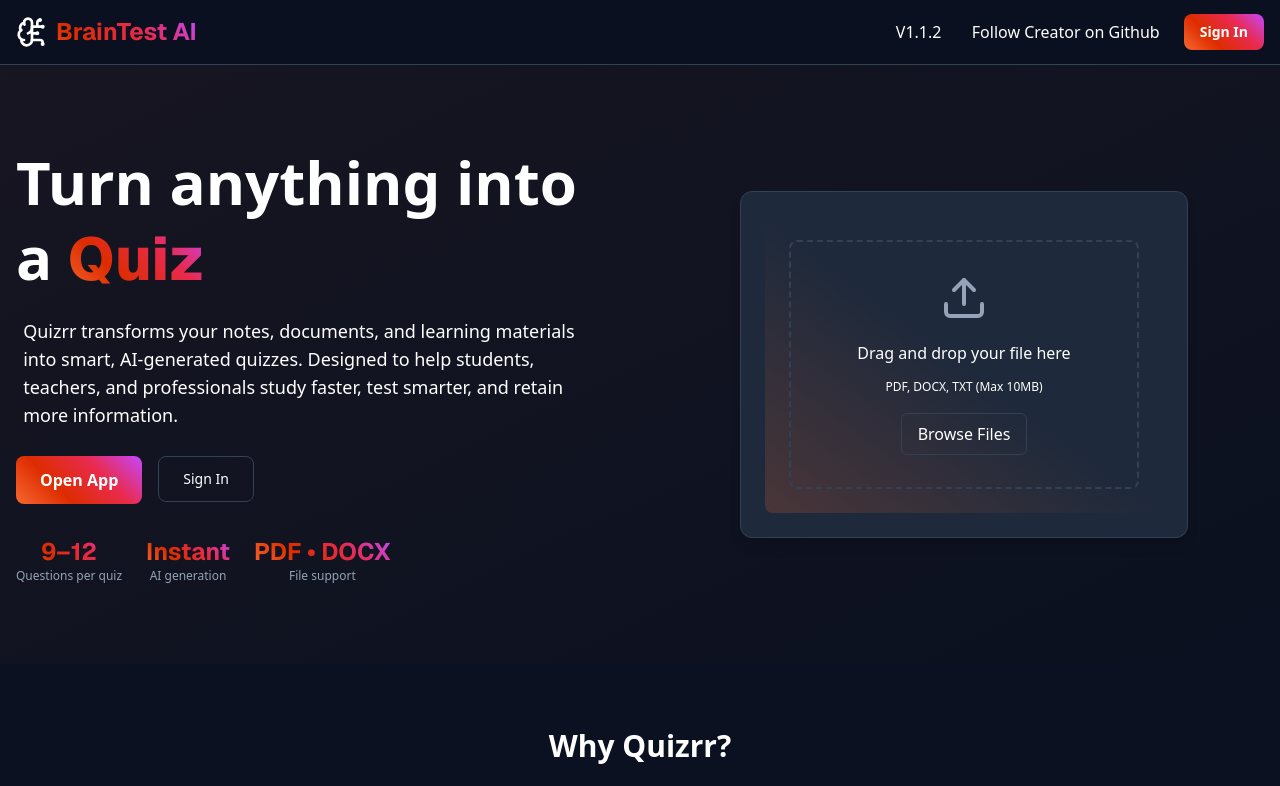
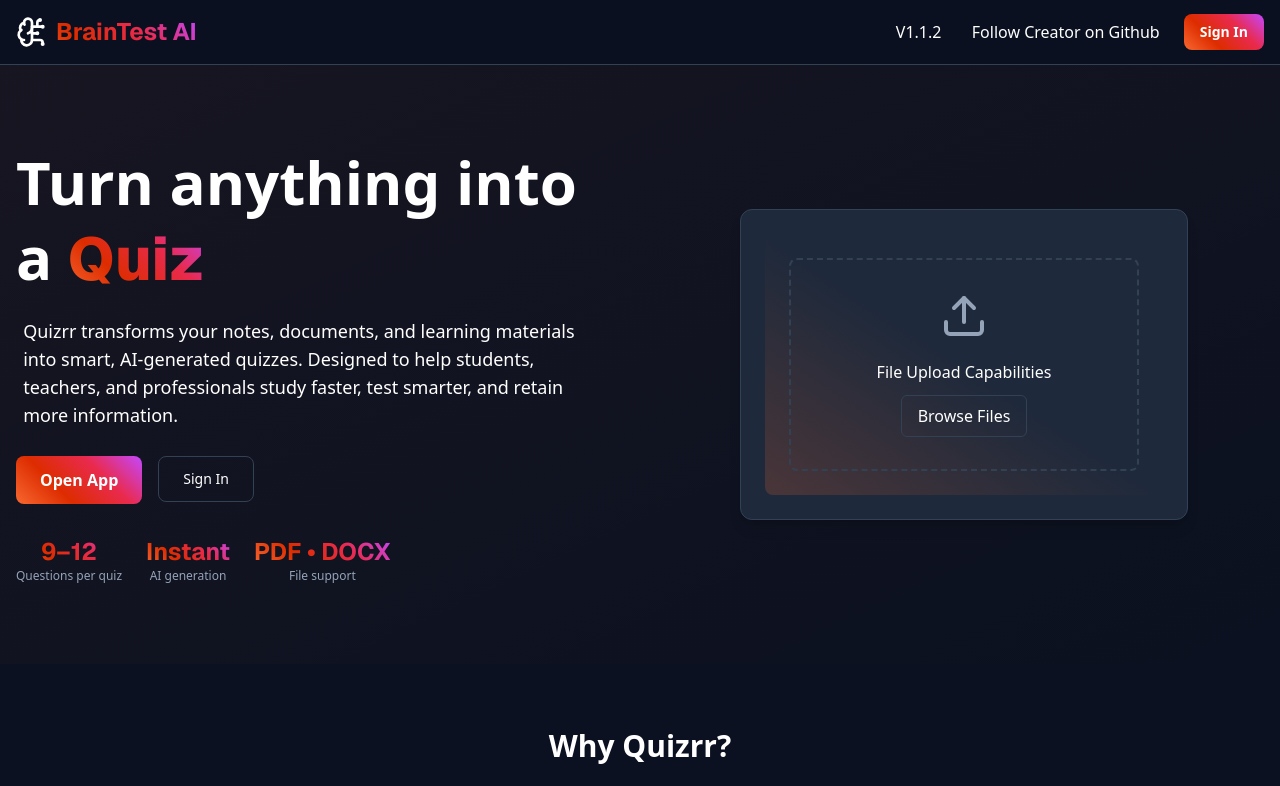
Before and after one commit to UMBEC404/QuizApp, a Next.js app: page / in a window 1280 px wide. Shown: the top 786 px of the page. Built offline with nearby package versions, Linux system fonts and the light colour scheme; no server answers.

Commit message:
design change

```diff
--- a/src/app/page.tsx
+++ b/src/app/page.tsx
@@ -89,8 +89,7 @@ export default function LandingPage() {
                     <path d="M12 3v12"></path><path d="m17 8-5-5-5 5"></path>
                     <path d="M21 15v4a2 2 0 0 1-2 2H5a2 2 0 0 1-2-2v-4"></path>
                     </svg>
-                    <p className="text-muted-foreground mb-2">Drag and drop your file here</p>
-                    <p className="text-xs text-muted-foreground mb-4">PDF, DOCX, TXT (Max 10MB)</p>
+                    <p className="text-muted-foreground mb-2">File Upload Capabilities</p>
                     <a className="hidden" href="/app" /><label htmlFor="file-upload" className="bg-secondary text-secondary-foreground hover:bg-secondary/80 px-4 py-2 rounded-md cursor-pointer border border-border" >Browse Files</label>
                     </div>
                 </div>
```
